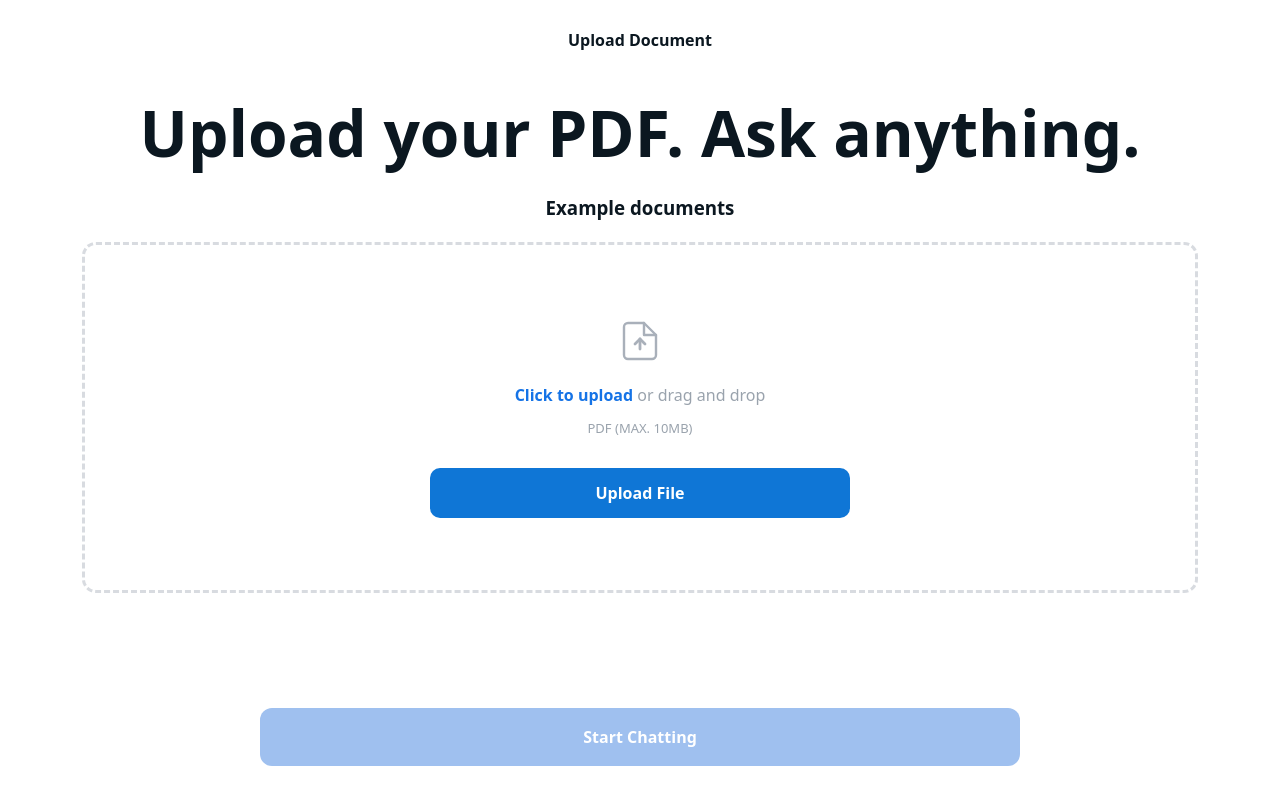
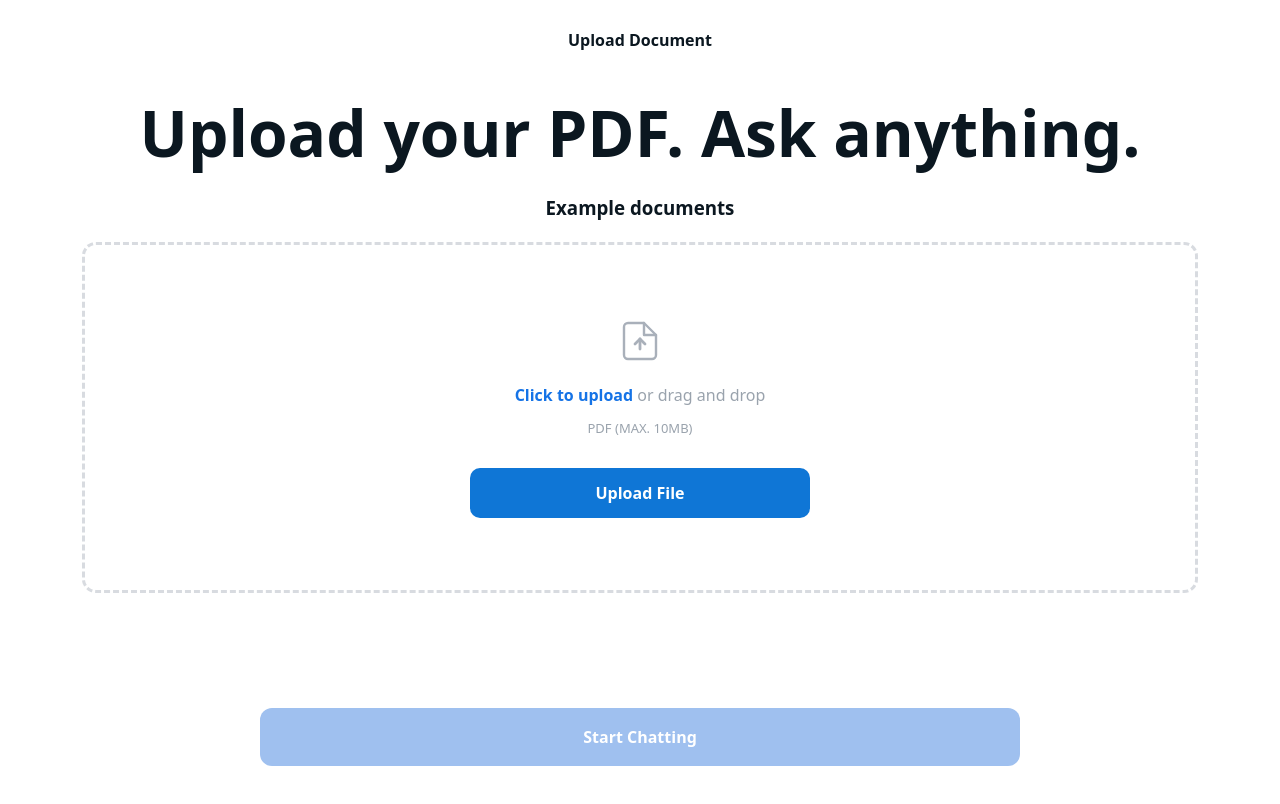
Before and after one commit to Bennymens/AskMyPDF, a React (Vite) app: page / in a window 1280 px wide. Shown: the top 804 px of the page. Built offline with nearby package versions, Linux system fonts and the light colour scheme.

Commit message:
Widen upload button on mobile and adjust desktop size

```diff
--- a/src/pages/Upload.css
+++ b/src/pages/Upload.css
@@ -101,8 +101,8 @@
   border: none;
   padding: 14px 28px;
   border-radius: 10px;
-  width: 80%;
-  max-width: 420px;
+  width: 98%;
+  max-width: 1100px;
   font-weight: 700;
   font-size: 16px;
   cursor: pointer;
@@ -164,7 +164,7 @@
   }
 
   .primary-btn {
-    width: clamp(420px, 40vw, 720px);
+    width: clamp(340px, 25vw, 480px);
   }
 
   .start-btn {
```
